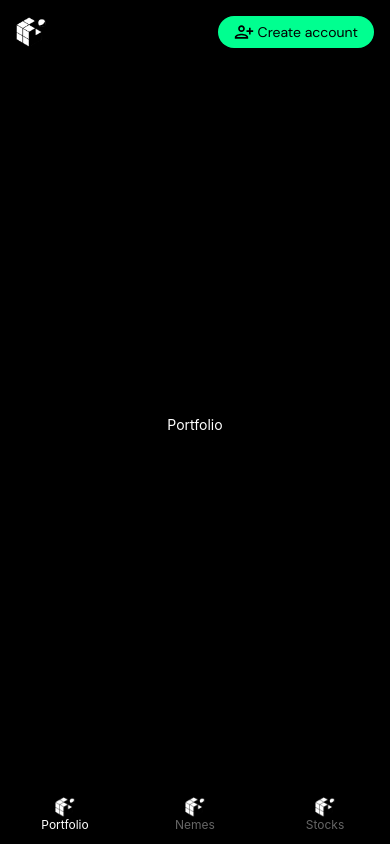
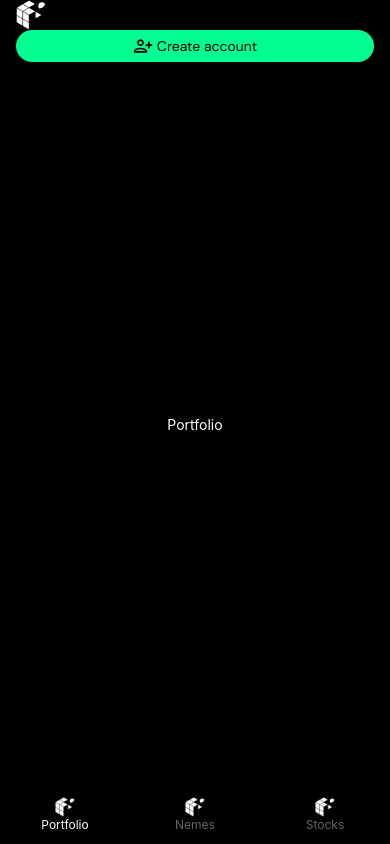
Before and after one commit to bocharnikov-andrey/react-native-app, a React Native app: screen / in a window 390 px wide. Built offline with nearby package versions, Linux system fonts and the light colour scheme.

Commit message:
Add fonts. Create bottom and top bar. Create some shared components

```diff
--- a/src/components/TopBar/index.tsx
+++ b/src/components/TopBar/index.tsx
@@ -1,6 +1,8 @@
 import { FC } from "react";
 import { Image, TouchableOpacity, View } from "react-native";
 import { styles } from "./styles";
+import CenterView from "../shared/CenterView";
+import RowDirectionView from "../shared/RowDirectionView";
 import PrimaryButton from "../shared/PrimaryButton";
 import { COLORS } from "../../constants/colors";
 
@@ -18,8 +20,8 @@ const TopBar: FC<Props> = ({ navigationRef }) => {
   };
 
   return (
-    <View style={styles.topBar}>
-      <View style={styles.wrapper}>
+    <CenterView style={styles.topBar}>
+      <RowDirectionView style={styles.wrapper}>
         <TouchableOpacity onPress={returnToMainPage} onLongPress={() => null}>
           <Image
             source={require("../../../assets/images/favicon.png")}
@@ -35,8 +37,8 @@ const TopBar: FC<Props> = ({ navigationRef }) => {
             textColor={COLORS.black}
           />
         </View>
-      </View>
-    </View>
+      </RowDirectionView>
+    </CenterView>
   );
 };
 
--- a/src/components/TopBar/styles.ts
+++ b/src/components/TopBar/styles.ts
@@ -3,16 +3,11 @@ import { COLORS } from "../../constants/colors";
 
 export const styles = StyleSheet.create({
   topBar: {
-    alignItems: "center",
-    justifyContent: "center",
     height: 64,
     paddingHorizontal: 16,
     backgroundColor: COLORS.black,
   },
   wrapper: {
     width: "100%",
-    flexDirection: "row",
-    justifyContent: "space-between",
-    alignItems: "center",
   },
 });
--- a/src/components/shared/CenterView/index.tsx
+++ b/src/components/shared/CenterView/index.tsx
@@ -1,9 +1,10 @@
 import { FC, ReactNode } from "react";
-import { StyleSheet, Text, TextProps } from "react-native";
+import { StyleSheet, Text, TextProps, TextStyle } from "react-native";
 
 type Props = TextProps & {
+  children: ReactNode;
+  style?: TextStyle | TextStyle[];
   isRow?: boolean;
-  children: ReactNode;
 };
 
 const CenterView: FC<Props> = (props) => {
--- a/src/components/shared/RowDirectionView/index.tsx
+++ b/src/components/shared/RowDirectionView/index.tsx
@@ -1,10 +1,11 @@
 import { FC, ReactNode } from "react";
-import { FlexStyle, StyleSheet, View, ViewProps } from "react-native";
+import { FlexStyle, StyleSheet, TextStyle, View, ViewProps } from "react-native";
 
 type Props = ViewProps & {
-  ai: FlexStyle["alignItems"];
-  jc: FlexStyle["justifyContent"];
   children: ReactNode;
+  ai?: FlexStyle["alignItems"];
+  jc?: FlexStyle["justifyContent"];
+  style?: TextStyle | TextStyle[];
   isRow?: boolean;
 };
 
```
